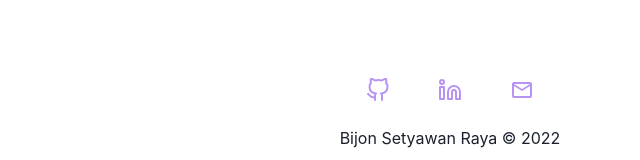
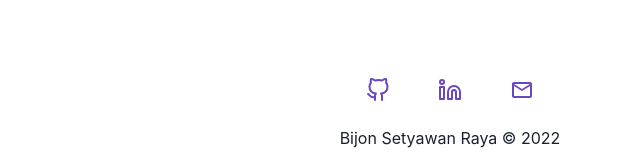
Before and after one commit to bsraya/bsraya, a Next.js app: page /about in a window 1280 px wide. Shown: the part 2300-2460 px from the top of the page, without its empty margins (190-830 px from the left). Built offline with nearby package versions, Linux system fonts and the light colour scheme; a small style sheet from the web is missing.

Commit message:
fix: icon and hover color

```diff
--- a/components/Footer.tsx
+++ b/components/Footer.tsx
@@ -21,7 +21,7 @@ export default function Footer(): JSX.Element {
             url: 'mailto:nathan.setyawan96@gmail.com',
         },
     ]
-    const fontColor = useColorModeValue('light', 'dark')
+    const fontColor = useColorModeValue('dark', 'light')
     const hoveredBgColor = useColorModeValue('lighter', 'darker')
     return (
         <Flex as="footer" marginBottom={20} direction="column" align="center">
```
